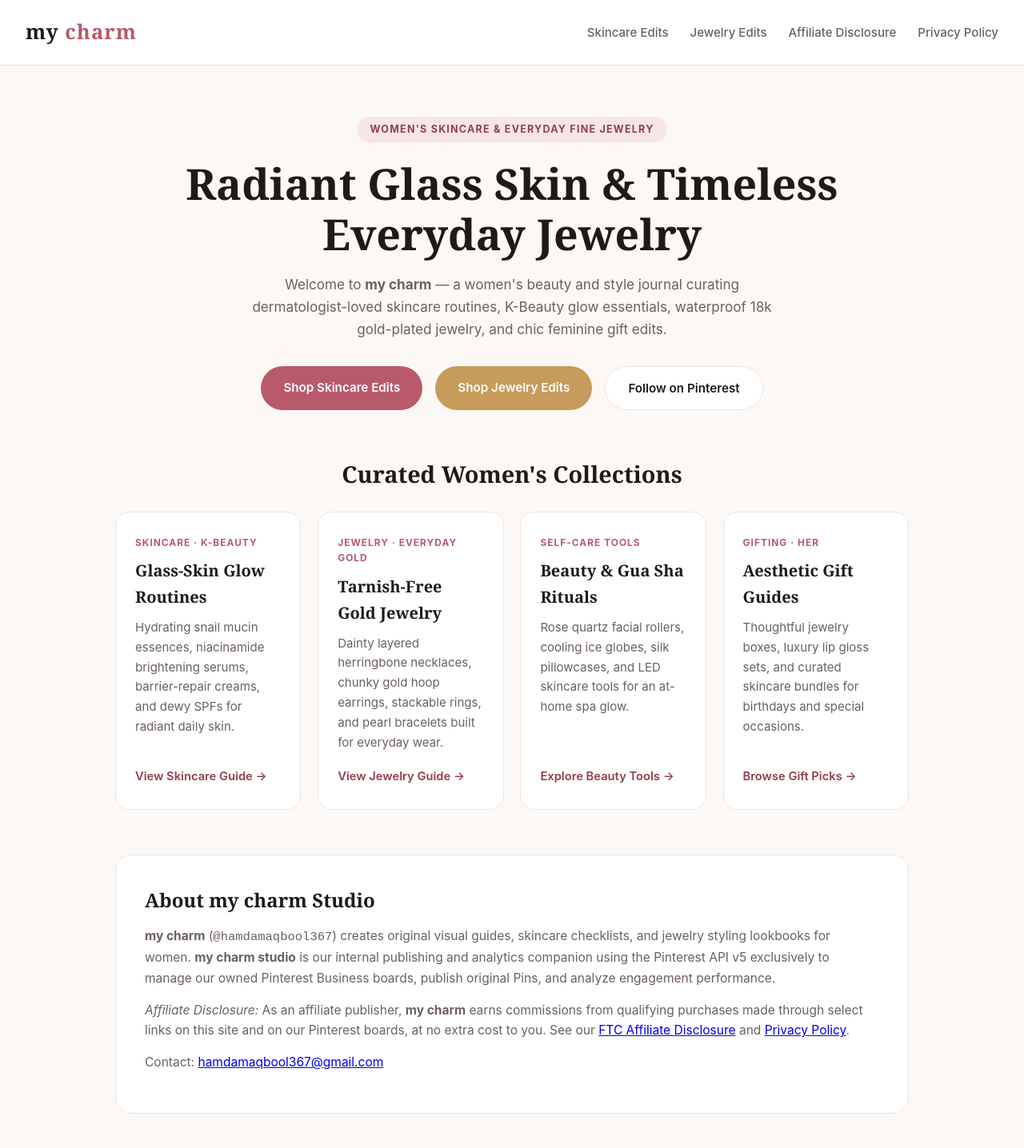
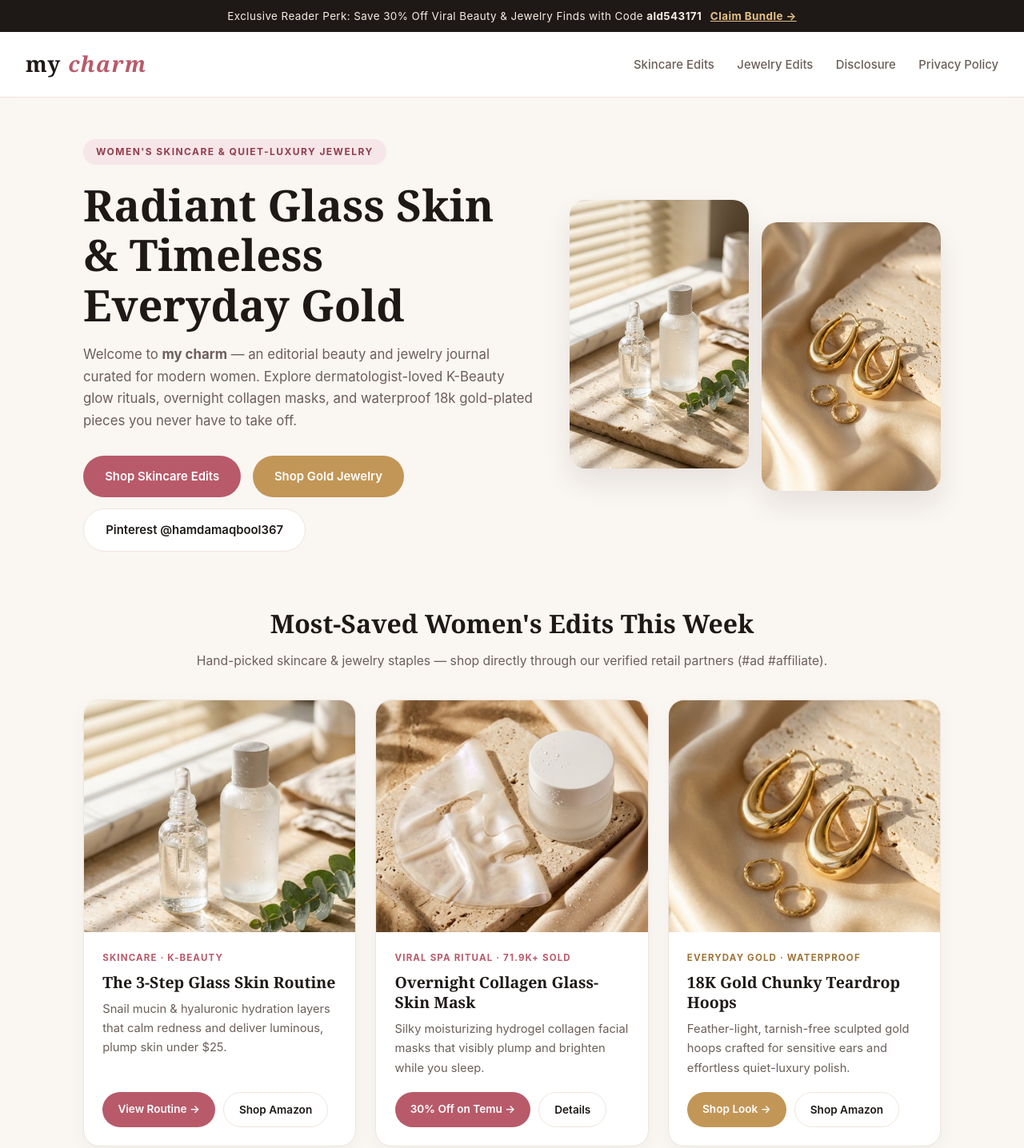
Before and after one commit to Kamran5H/my-charm-studio, a plain HTML site: page index.html in a window 1280 px wide. Shown: the top 1436 px of the page at 80% size. Drawn offline with Linux system fonts and the light colour scheme.

Commit message:
Launch visual luxury Skincare & Gold Jewelry editorial boutique + 6 editorial 1000x1500 Pins

```diff
--- a/index.html
+++ b/index.html
@@ -1,6 +1,5 @@
 <!DOCTYPE html>
 <html lang="en">
-
 <head>
   <meta charset="UTF-8" />
   <meta name="viewport" content="width=device-width, initial-scale=1.0" />
@@ -8,234 +7,173 @@
   <meta name="fo-verify" content="6a522ae7-9169-4e55-8e10-0b58b7238a4f" />
   <!-- Awin -->
   <script type="text/javascript">(function(i,m,p,a,c,t){c.ire_o=p;c[p]=c[p]||function(){(c[p].a=c[p].a||[]).push(arguments)};t=a.createElement(m);var z=a.getElementsByTagName(m)[0];t.async=1;t.src=i;z.parentNode.insertBefore(t,z)})('https://utt.impactcdn.com/P-A8288708-685f-4e1c-9036-df835ed1604a1.js','script','impactStat',document,window);impactStat('transformLinks');impactStat('trackImpression');</script>
-  <title>my charm — Women's Skincare, K-Beauty &amp; Everyday Gold Jewelry</title>
-  <meta name="description"
-    content="my charm is a women's skincare and minimalist jewelry editorial guide featuring glass-skin routines, everyday tarnish-free gold jewelry, and aesthetic beauty picks." />
+  <title>my charm — Women's Luxury Skincare, K-Beauty &amp; Everyday Gold Jewelry</title>
+  <meta name="description" content="my charm is a modern women's skincare and quiet-luxury gold jewelry boutique curating dermatologist-loved glass-skin routines, overnight collagen rituals, and tarnish-free everyday jewelry." />
   <style>
     :root {
-      --bg: #FCF8F5;
+      --bg: #FAF6F2;
       --surface: #FFFFFF;
-      --ink: #1F1A18;
-      --muted: #6C605B;
-      --accent: #B85A6A;
-      --accent-dark: #933E4D;
-      --gold: #C69B5C;
-      --border: #EFE5DE;
+      --ink: #1E1917;
+      --muted: #6C5F59;
+      --rose: #B85A6A;
+      --rose-dark: #923E4D;
+      --gold: #C29656;
+      --gold-dark: #9D7439;
+      --border: #EFE5DD;
     }
-
-    * {
-      box-sizing: border-box;
-      margin: 0;
-      padding: 0;
-    }
-
+    * { box-sizing: border-box; margin: 0; padding: 0; }
     body {
-      font-family: -apple-system, BlinkMacSystemFont, "Segoe UI", Roboto, Georgia, serif;
+      font-family: -apple-system, BlinkMacSystemFont, "Segoe UI", Roboto, sans-serif;
       background: var(--bg);
       color: var(--ink);
       line-height: 1.65;
     }
-
+    .top-bar {
+      background: #1E1917;
+      color: #F6ECE4;
+      text-align: center;
+      font-size: 0.84rem;
+      padding: 0.55rem 1rem;
+      letter-spacing: 0.03em;
+    }
+    .top-bar a { color: #E5C185; font-weight: 700; text-decoration: underline; margin-left: 0.4rem; }
     header {
-      background: var(--surface);
+      background: rgba(255, 255, 255, 0.94);
+      backdrop-filter: blur(10px);
       border-bottom: 1px solid var(--border);
-      padding: 1.2rem 2rem;
+      padding: 1.15rem 2rem;
       display: flex;
       justify-content: space-between;
       align-items: center;
       position: sticky;
       top: 0;
-      z-index: 10;
+      z-index: 20;
     }
-
     .brand {
       font-family: Georgia, "Times New Roman", serif;
-      font-size: 1.6rem;
+      font-size: 1.7rem;
       font-weight: 700;
-      letter-spacing: 0.04em;
+      letter-spacing: 0.05em;
       color: var(--ink);
       text-decoration: none;
     }
-
-    .brand span {
-      color: var(--accent);
-    }
-
+    .brand span { color: var(--rose); font-style: italic; }
     nav a {
-      margin-left: 1.4rem;
+      margin-left: 1.5rem;
       color: var(--muted);
       text-decoration: none;
-      font-size: 0.94rem;
+      font-size: 0.93rem;
       font-weight: 500;
     }
-
-    nav a:hover {
-      color: var(--accent);
+    nav a:hover { color: var(--rose); }
+    .hero {
+      max-width: 1120px;
+      margin: 3.2rem auto 2.5rem;
+      padding: 0 1.5rem;
+      display: grid;
+      grid-template-columns: 1.1fr 0.9fr;
+      gap: 2.5rem;
+      align-items: center;
     }
-
-    .hero {
-      max-width: 960px;
-      margin: 4rem auto 3rem;
-      padding: 0 1.5rem;
-      text-align: center;
+    @media (max-width: 820px) {
+      .hero { grid-template-columns: 1fr; text-align: center; }
+      .cta-group { justify-content: center; }
     }
-
     .pill {
       display: inline-block;
-      background: #F6E6E8;
-      color: var(--accent-dark);
-      font-size: 0.78rem;
+      background: #F6E6E9;
+      color: var(--rose-dark);
+      font-size: 0.75rem;
       font-weight: 700;
-      letter-spacing: 0.1em;
+      letter-spacing: 0.12em;
       text-transform: uppercase;
-      padding: 0.38rem 1rem;
+      padding: 0.4rem 1rem;
       border-radius: 999px;
-      margin-bottom: 1.2rem;
+      margin-bottom: 1.15rem;
     }
-
     h1 {
       font-family: Georgia, "Times New Roman", serif;
-      font-size: clamp(2.1rem, 4.6vw, 3.35rem);
-      line-height: 1.18;
+      font-size: clamp(2.2rem, 4.4vw, 3.4rem);
+      line-height: 1.15;
       margin-bottom: 1.1rem;
       font-weight: 600;
     }
-
-    .hero p {
-      color: var(--muted);
-      max-width: 660px;
-      margin: 0 auto 2rem;
-      font-size: 1.07rem;
-    }
-
-    .cta-group {
-      display: flex;
-      gap: 1rem;
-      justify-content: center;
-      flex-wrap: wrap;
-    }
-
+    .hero p { color: var(--muted); font-size: 1.05rem; margin-bottom: 1.85rem; }
+    .cta-group { display: flex; gap: 0.9rem; flex-wrap: wrap; }
     .btn {
       display: inline-block;
-      padding: 0.85rem 1.75rem;
+      padding: 0.85rem 1.7rem;
       border-radius: 999px;
       font-weight: 600;
       text-decoration: none;
-      font-size: 0.95rem;
-      transition: transform 0.15s ease, background 0.15s ease;
+      font-size: 0.93rem;
+      transition: transform 0.16s ease, opacity 0.16s ease;
     }
+    .btn:hover { transform: translateY(-2px); opacity: 0.94; }
+    .btn-rose { background: var(--rose); color: #fff; }
+    .btn-gold { background: var(--gold); color: #fff; }
+    .btn-outline { border: 1px solid var(--border); background: #fff; color: var(--ink); }
 
-    .btn-primary {
-      background: var(--accent);
-      color: #fff;
+    .hero-gallery {
+      display: grid;
+      grid-template-columns: 1fr 1fr;
+      gap: 1rem;
     }
+    .hero-gallery img {
+      width: 100%;
+      aspect-ratio: 2 / 3;
+      object-fit: cover;
+      border-radius: 20px;
+      box-shadow: 0 18px 36px rgba(30, 25, 23, 0.09);
+    }
+    .hero-gallery img:nth-child(2) { margin-top: 1.75rem; }
 
-    .btn-primary:hover {
-      background: var(--accent-dark);
-      transform: translateY(-1px);
-    }
-
-    .btn-gold {
-      background: var(--gold);
-      color: #fff;
-    }
-
-    .btn-gold:hover {
-      opacity: 0.92;
-      transform: translateY(-1px);
-    }
-
-    .btn-outline {
-      border: 1px solid var(--border);
-      background: var(--surface);
-      color: var(--ink);
-    }
-
-    .btn-outline:hover {
-      border-color: var(--accent);
-      color: var(--accent);
-    }
-
-    .section {
-      max-width: 1040px;
-      margin: 3.5rem auto;
-      padding: 0 1.5rem;
-    }
-
-    .section-title {
-      font-family: Georgia, "Times New Roman", serif;
-      font-size: 1.8rem;
-      margin-bottom: 1.5rem;
-      text-align: center;
-    }
+    .section { max-width: 1120px; margin: 4rem auto; padding: 0 1.5rem; }
+    .section-head { text-align: center; margin-bottom: 2.2rem; }
+    .section-head h2 { font-family: Georgia, serif; font-size: 2rem; margin-bottom: 0.45rem; }
+    .section-head p { color: var(--muted); font-size: 0.98rem; }
 
     .grid {
       display: grid;
-      grid-template-columns: repeat(auto-fit, minmax(230px, 1fr));
-      gap: 1.3rem;
+      grid-template-columns: repeat(auto-fit, minmax(290px, 1fr));
+      gap: 1.5rem;
     }
-
     .card {
       background: var(--surface);
       border: 1px solid var(--border);
-      border-radius: 18px;
-      padding: 1.8rem 1.5rem;
+      border-radius: 20px;
+      overflow: hidden;
       display: flex;
       flex-direction: column;
-      justify-content: space-between;
+      box-shadow: 0 8px 24px rgba(30, 25, 23, 0.04);
+      transition: transform 0.2s ease;
     }
-
+    .card:hover { transform: translateY(-4px); }
+    .card-img { width: 100%; height: 290px; object-fit: cover; display: block; }
+    .card-body { padding: 1.45rem; display: flex; flex-direction: column; flex: 1; justify-content: space-between; }
     .card-tag {
-      font-size: 0.74rem;
+      font-size: 0.72rem;
       font-weight: 700;
       text-transform: uppercase;
-      letter-spacing: 0.09em;
-      color: var(--accent);
-      margin-bottom: 0.5rem;
+      letter-spacing: 0.1em;
+      color: var(--rose);
+      margin-bottom: 0.45rem;
     }
+    .card-tag.gold { color: var(--gold-dark); }
+    .card h3 { font-family: Georgia, serif; font-size: 1.22rem; margin-bottom: 0.55rem; line-height: 1.3; }
+    .card p { color: var(--muted); font-size: 0.92rem; margin-bottom: 1.15rem; }
+    .card-actions { display: flex; gap: 0.6rem; flex-wrap: wrap; }
+    .btn-sm { padding: 0.6rem 1.2rem; font-size: 0.85rem; }
 
-    .card h3 {
-      font-family: Georgia, "Times New Roman", serif;
-      font-size: 1.25rem;
-      margin-bottom: 0.6rem;
-    }
-
-    .card p {
-      color: var(--muted);
-      font-size: 0.94rem;
-      margin-bottom: 1.1rem;
-    }
-
-    .card-link {
-      color: var(--accent-dark);
-      font-weight: 600;
-      text-decoration: none;
-      font-size: 0.92rem;
-    }
-
-    .card-link:hover {
-      text-decoration: underline;
-    }
-
-    .studio-box {
+    .about-box {
       background: var(--surface);
       border: 1px solid var(--border);
-      border-radius: 20px;
+      border-radius: 22px;
       padding: 2.25rem;
       margin-top: 2rem;
     }
-
-    .studio-box h2 {
-      font-family: Georgia, "Times New Roman", serif;
-      font-size: 1.5rem;
-      margin-bottom: 0.75rem;
-    }
-
-    .studio-box p {
-      color: var(--muted);
-      margin-bottom: 0.9rem;
-      font-size: 0.97rem;
-    }
+    .about-box h2 { font-family: Georgia, serif; font-size: 1.55rem; margin-bottom: 0.75rem; }
+    .about-box p { color: var(--muted); margin-bottom: 0.85rem; font-size: 0.95rem; }
 
     footer {
       margin-top: 4.5rem;
@@ -244,116 +182,156 @@
       padding: 2.25rem 1.5rem;
       text-align: center;
       color: var(--muted);
-      font-size: 0.9rem;
+      font-size: 0.88rem;
     }
-
-    footer a {
-      color: var(--ink);
-      text-decoration: none;
-      margin: 0 0.75rem;
-    }
-
-    footer a:hover {
-      color: var(--accent);
-      text-decoration: underline;
-    }
-
-    .footer-links {
-      margin-bottom: 0.85rem;
-    }
+    footer a { color: var(--ink); text-decoration: none; margin: 0 0.75rem; }
+    footer a:hover { color: var(--rose); text-decoration: underline; }
+    .footer-links { margin-bottom: 0.8rem; }
   </style>
 </head>
+<body>
+  <div class="top-bar">
+    Exclusive Reader Perk: Save 30% Off Viral Beauty &amp; Jewelry Finds with Code <strong>ald543171</strong>
+    <a href="https://temu.to/k/e0ww43lc26p" rel="nofollow sponsored noopener" target="_blank">Claim Bundle &rarr;</a>
+  </div>
 
-<body>
   <header>
     <a class="brand" href="./index.html">my <span>charm</span></a>
     <nav>
       <a href="./skincare.html">Skincare Edits</a>
       <a href="./jewelry.html">Jewelry Edits</a>
-      <a href="./disclosure.html">Affiliate Disclosure</a>
+      <a href="./disclosure.html">Disclosure</a>
       <a href="./privacy-policy.html">Privacy Policy</a>
     </nav>
   </header>
 
   <main>
     <section class="hero">
-      <div class="pill">Women's Skincare &amp; Everyday Fine Jewelry</div>
-      <h1>Radiant Glass Skin &amp; Timeless Everyday Jewelry</h1>
+      <div>
+        <div class="pill">Women's Skincare &amp; Quiet-Luxury Jewelry</div>
+        <h1>Radiant Glass Skin &amp; Timeless Everyday Gold</h1>
         <p>
-        Welcome to <strong>my charm</strong> — a women's beauty and style journal curating dermatologist-loved
-        skincare routines, K-Beauty glow essentials, waterproof 18k gold-plated jewelry, and chic feminine gift edits.
+          Welcome to <strong>my charm</strong> — an editorial beauty and jewelry journal curated for modern women.
+          Explore dermatologist-loved K-Beauty glow rituals, overnight collagen masks, and waterproof 18k gold-plated pieces you never have to take off.
         </p>
         <div class="cta-group">
-        <a class="btn btn-primary" href="./skincare.html">Shop Skincare Edits</a>
-        <a class="btn btn-gold" href="./jewelry.html">Shop Jewelry Edits</a>
-        <a class="btn btn-outline" href="https://www.pinterest.com/hamdamaqbool367/" target="_blank"
-          rel="noopener">Follow on Pinterest</a>
+          <a class="btn btn-rose" href="./skincare.html">Shop Skincare Edits</a>
+          <a class="btn btn-gold" href="./jewelry.html">Shop Gold Jewelry</a>
+          <a class="btn btn-outline" href="https://www.pinterest.com/hamdamaqbool367/" target="_blank" rel="noopener">Pinterest @hamdamaqbool367</a>
+        </div>
+      </div>
+      <div class="hero-gallery">
+        <img src="./images/skincare_glass_skin.jpg" alt="Glass-skin skincare dropper serum bottles on travertine marble" />
+        <img src="./images/jewelry_gold_hoops.jpg" alt="18k gold sculpted hoop earrings on cream silk" />
       </div>
     </section>
 
     <section class="section">
-      <h2 class="section-title">Curated Women's Collections</h2>
+      <div class="section-head">
+        <h2>Most-Saved Women's Edits This Week</h2>
+        <p>Hand-picked skincare &amp; jewelry staples — shop directly through our verified retail partners (#ad #affiliate).</p>
+      </div>
       <div class="grid">
         <article class="card">
+          <img class="card-img" src="./images/skincare_glass_skin.jpg" alt="3-Step Glass Skin Essence Routine" />
+          <div class="card-body">
             <div>
               <div class="card-tag">Skincare &middot; K-Beauty</div>
-            <h3>Glass-Skin Glow Routines</h3>
-            <p>Hydrating snail mucin essences, niacinamide brightening serums, barrier-repair creams, and dewy SPFs for
-              radiant daily skin.</p>
+              <h3>The 3-Step Glass Skin Routine</h3>
+              <p>Snail mucin &amp; hyaluronic hydration layers that calm redness and deliver luminous, plump skin under $25.</p>
             </div>
-          <a class="card-link" href="./skincare.html">View Skincare Guide &rarr;</a>
+            <div class="card-actions">
+              <a class="btn btn-rose btn-sm" href="./skincare.html#snail-mucin">View Routine &rarr;</a>
+              <a class="btn btn-outline btn-sm" href="https://www.amazon.com/s?k=COSRX+Snail+Mucin+96+Power+Repairing+Essence&tag=mycharmstudio-20" rel="nofollow sponsored noopener" target="_blank">Shop Amazon</a>
+            </div>
+          </div>
         </article>
+
         <article class="card">
+          <img class="card-img" src="./images/skincare_collagen_ritual.jpg" alt="Overnight Hydrogel Collagen Facial Mask" />
+          <div class="card-body">
             <div>
-            <div class="card-tag">Jewelry &middot; Everyday Gold</div>
-            <h3>Tarnish-Free Gold Jewelry</h3>
-            <p>Dainty layered herringbone necklaces, chunky gold hoop earrings, stackable rings, and pearl bracelets
-              built for everyday wear.</p>
+              <div class="card-tag">Viral Spa Ritual &middot; 71.9K+ Sold</div>
+              <h3>Overnight Collagen Glass-Skin Mask</h3>
+              <p>Silky moisturizing hydrogel collagen facial masks that visibly plump and brighten while you sleep.</p>
             </div>
-          <a class="card-link" href="./jewelry.html">View Jewelry Guide &rarr;</a>
+            <div class="card-actions">
+              <a class="btn btn-rose btn-sm" href="https://temu.to/k/eebwpgat1b3" rel="nofollow sponsored noopener" target="_blank">30% Off on Temu &rarr;</a>
+              <a class="btn btn-outline btn-sm" href="./skincare.html#collagen-mask">Details</a>
+            </div>
+          </div>
         </article>
+
         <article class="card">
+          <img class="card-img" src="./images/jewelry_gold_hoops.jpg" alt="Waterproof 18K Gold Teardrop Hoops" />
+          <div class="card-body">
             <div>
-            <div class="card-tag">Self-Care Tools</div>
-            <h3>Beauty &amp; Gua Sha Rituals</h3>
-            <p>Rose quartz facial rollers, cooling ice globes, silk pillowcases, and LED skincare tools for an at-home
-              spa glow.</p>
+              <div class="card-tag gold">Everyday Gold &middot; Waterproof</div>
+              <h3>18K Gold Chunky Teardrop Hoops</h3>
+              <p>Feather-light, tarnish-free sculpted gold hoops crafted for sensitive ears and effortless quiet-luxury polish.</p>
             </div>
-          <a class="card-link" href="./skincare.html#tools">Explore Beauty Tools &rarr;</a>
+            <div class="card-actions">
+              <a class="btn btn-gold btn-sm" href="./jewelry.html#gold-hoops">Shop Look &rarr;</a>
+              <a class="btn btn-outline btn-sm" href="https://www.amazon.com/s?k=18k+gold+plated+waterproof+chunky+teardrop+hoop+earrings+women&tag=mycharmstudio-20" rel="nofollow sponsored noopener" target="_blank">Shop Amazon</a>
+            </div>
+          </div>
         </article>
+
         <article class="card">
+          <img class="card-img" src="./images/jewelry_butterfly_pearl.jpg" alt="5-Piece Pearl and Moonstone Necklace Set" />
+          <div class="card-body">
             <div>
-            <div class="card-tag">Gifting &middot; Her</div>
-            <h3>Aesthetic Gift Guides</h3>
-            <p>Thoughtful jewelry boxes, luxury lip gloss sets, and curated skincare bundles for birthdays and special
-              occasions.</p>
+              <div class="card-tag gold">Trending Gift &middot; 46.7K+ Sold</div>
+              <h3>5-Piece Pearl &amp; Moonstone Set</h3>
+              <p>Feminine layered shell butterfly, luminous pearl, and shimmering moonstone necklace set under $15.</p>
             </div>
-          <a class="card-link" href="./jewelry.html#gifts">Browse Gift Picks &rarr;</a>
+            <div class="card-actions">
+              <a class="btn btn-gold btn-sm" href="https://temu.to/k/etsaku9lmet" rel="nofollow sponsored noopener" target="_blank">Shop on Temu &rarr;</a>
+              <a class="btn btn-outline btn-sm" href="./jewelry.html#butterfly-pearl-set">Details</a>
+            </div>
+          </div>
+        </article>
+
+        <article class="card">
+          <img class="card-img" src="./images/skincare_vitamin_c.jpg" alt="Vitamin C Brightening Glow Serum and Rose Quartz Gua Sha" />
+          <div class="card-body">
+            <div>
+              <div class="card-tag">Morning Glow &middot; Radiance</div>
+              <h3>Vitamin C Serum &amp; Gua Sha Edit</h3>
+              <p>Brightening niacinamide glow drops paired with rose quartz lymphatic sculpting for even-toned morning skin.</p>
+            </div>
+            <div class="card-actions">
+              <a class="btn btn-rose btn-sm" href="./skincare.html#vitamin-c">Read Edit &rarr;</a>
+              <a class="btn btn-outline btn-sm" href="https://www.amazon.com/s?k=vitamin+c+niacinamide+brightening+glow+serum+women+skincare&tag=mycharmstudio-20" rel="nofollow sponsored noopener" target="_blank">Shop Amazon</a>
+            </div>
+          </div>
+        </article>
+
+        <article class="card">
+          <img class="card-img" src="./images/jewelry_layered_necklace.jpg" alt="Dainty Herringbone and Freshwater Pearl Layered Necklaces" />
+          <div class="card-body">
+            <div>
+              <div class="card-tag gold">Layering Edit &middot; Minimalist</div>
+              <h3>Dainty Herringbone &amp; Pearl Layers</h3>
+              <p>Effortless Parisian-inspired gold chains and freshwater pearl pendants that elevate every daily outfit.</p>
+            </div>
+            <div class="card-actions">
+              <a class="btn btn-gold btn-sm" href="./jewelry.html#layered-necklace">Shop Edit &rarr;</a>
+              <a class="btn btn-outline btn-sm" href="https://www.amazon.com/s?k=18k+gold+herringbone+layered+pearl+necklace+women+tarnish+free&tag=mycharmstudio-20" rel="nofollow sponsored noopener" target="_blank">Shop Amazon</a>
+            </div>
+          </div>
         </article>
       </div>
     </section>
 
-    <section id="about" class="section">
-      <div class="studio-box">
-        <h2>About my charm Studio</h2>
+    <section class="section">
+      <div class="about-box">
+        <h2>About my charm &amp; Transparency</h2>
         <p>
-          <strong>my charm</strong> (<code>@hamdamaqbool367</code>) creates original visual guides, skincare checklists,
-          and jewelry styling lookbooks for women. <strong>my charm studio</strong> is our internal publishing and
-          analytics
-          companion using the Pinterest API v5 exclusively to manage our owned Pinterest Business boards, publish
-          original Pins,
-          and analyze engagement performance.
+          <strong>my charm</strong> (<code>@hamdamaqbool367</code>) curates visual lookbooks, skincare guides, and everyday fine jewelry inspiration for women.
+          <em>FTC Affiliate Disclosure:</em> As an Amazon Associate, Temu Affiliate, and Rakuten Advertising publisher, <strong>my charm</strong> earns commissions from qualifying purchases made via select links on this website and on Pinterest, at zero extra cost to you.
         </p>
-        <p>
-          <em>Affiliate Disclosure:</em> As an affiliate publisher, <strong>my charm</strong> earns commissions from
-          qualifying
-          purchases made through select links on this site and on our Pinterest boards, at no extra cost to you.
-          See our <a href="./disclosure.html">FTC Affiliate Disclosure</a> and <a href="./privacy-policy.html">Privacy
-            Policy</a>.
-        </p>
-        <p>
-          Contact: <a href="mailto:hamdamaqbool367@gmail.com">hamdamaqbool367@gmail.com</a>
-        </p>
+        <p>Contact: <a href="mailto:hamdamaqbool367@gmail.com">hamdamaqbool367@gmail.com</a></p>
       </div>
     </section>
   </main>
@@ -361,13 +339,12 @@
   <footer>
     <div class="footer-links">
       <a href="./index.html">Home</a>
-      <a href="./skincare.html">Skincare</a>
-      <a href="./jewelry.html">Jewelry</a>
+      <a href="./skincare.html">Skincare Edits</a>
+      <a href="./jewelry.html">Jewelry Edits</a>
       <a href="./privacy-policy.html">Privacy Policy</a>
       <a href="./disclosure.html">Affiliate Disclosure</a>
     </div>
     <p>&copy; 2026 my charm. All rights reserved.</p>
   </footer>
 </body>
-
 </html>
```
Also changed, not shown: jewelry.html (+38 -35 lines), skincare.html (+41 -38 lines), images/jewelry_butterfly_pearl.jpg (added), images/jewelry_gold_hoops.jpg (added), images/jewelry_layered_necklace.jpg (added), images/skincare_collagen_ritual.jpg (added), images/skincare_glass_skin.jpg (added), images/skincare_vitamin_c.jpg (added), pins/skincare_1_pin.png (added), 5 other files. Lines whose indentation alone changed are shown as unchanged.
